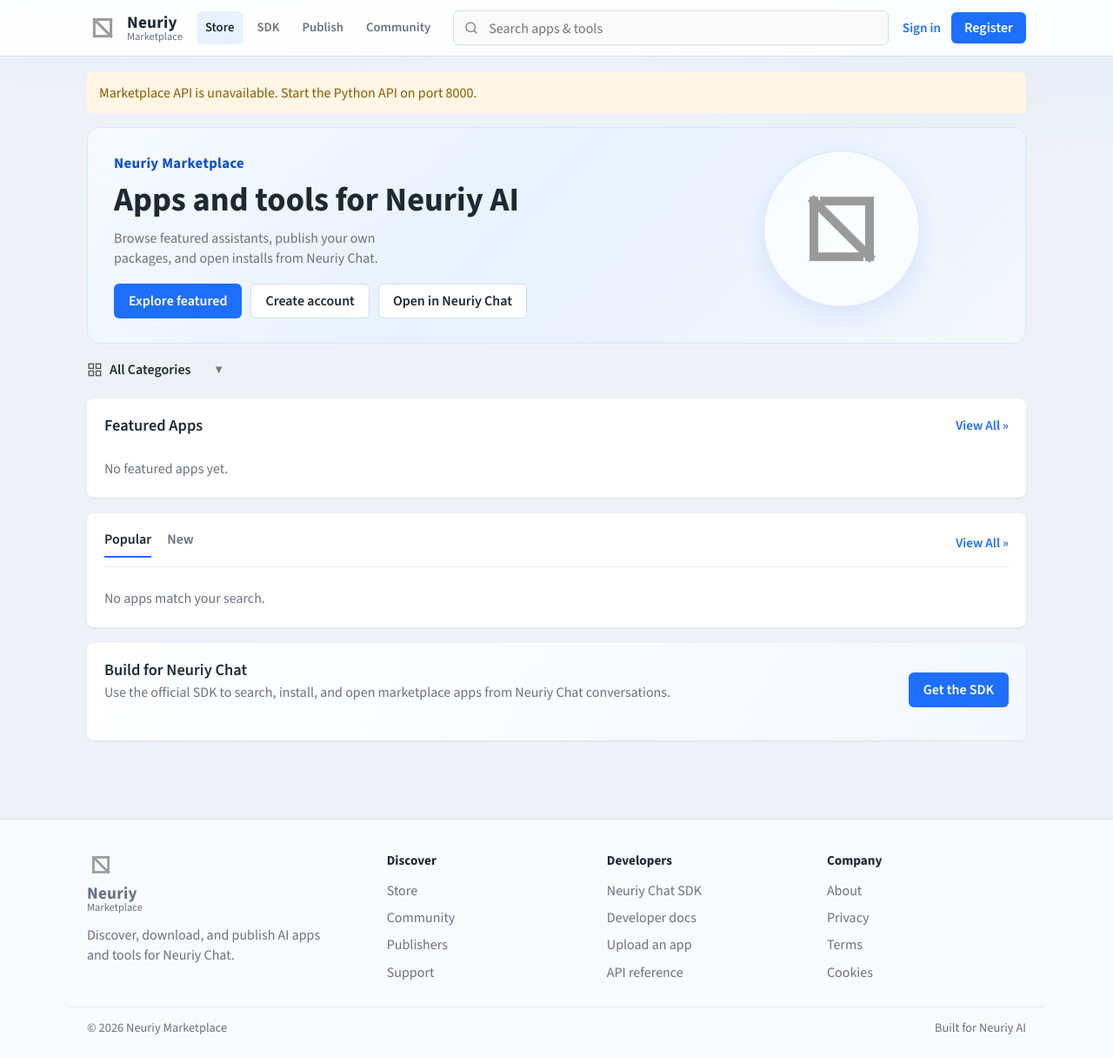
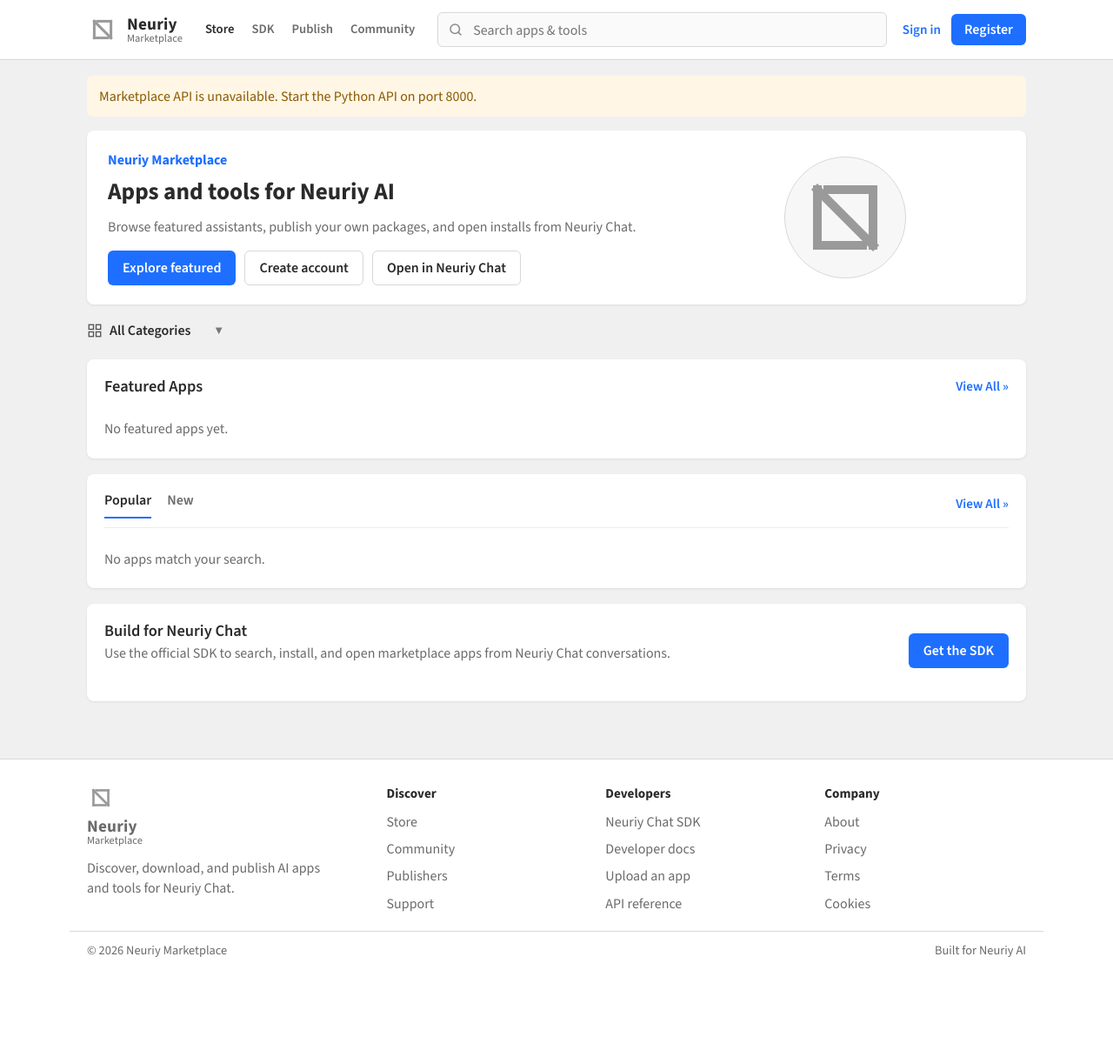
Before and after one commit to neuriy/Neuriy-Marketplace, an ASP.NET Core app: page / in a window 1280 px wide. Shown: the whole page at 87% size. After the commit the page ends 1100 px from the top, so only its background shows below. Run offline with ASP.NET Core 8, Linux system fonts and the light colour scheme; data that the repository does not hold is empty.

Commit message:
Restore original marketplace CSS look
Bring back the prior Firefox Marketplace-style CSS variables and base
styles, while keeping additive rules for the newer nav, user menu, and footer.

Co-authored-by: Erickson Hyppolite Poel <EricksonAtHome@users.noreply.github.com>

```diff
--- a/src/NeuriyMarketplace.Web/wwwroot/css/marketplace.css
+++ b/src/NeuriyMarketplace.Web/wwwroot/css/marketplace.css
@@ -1,9 +1,9 @@
 :root {
-  --bg: #eef2f6;
+  --bg: #f0f0f0;
   --surface: #ffffff;
-  --text: #1f2933;
-  --muted: #6b7280;
-  --border: #d7dee8;
+  --text: #2a2a2a;
+  --muted: #6b6b6b;
+  --border: #d8d8d8;
   --accent: #1e6fff;
   --accent-soft: #e8f1ff;
   --star: #c5c5c5;
@@ -15,7 +15,6 @@
   --shadow: 0 1px 3px rgba(0, 0, 0, 0.08);
   --radius: 8px;
   --font: "Source Sans 3", "Segoe UI", Helvetica, Arial, sans-serif;
-  --hero-grad: linear-gradient(135deg, #f7fbff 0%, #e8f1ff 45%, #f3f7fb 100%);
 }
 
 * {
@@ -31,10 +30,7 @@ html, body {
 body {
   font-family: var(--font);
   color: var(--text);
-  background:
-    radial-gradient(1200px 400px at 10% -10%, rgba(30, 111, 255, 0.08), transparent 60%),
-    radial-gradient(900px 360px at 90% 0%, rgba(30, 111, 255, 0.05), transparent 55%),
-    var(--bg);
+  background: var(--bg);
   line-height: 1.45;
 }
 
@@ -48,44 +44,18 @@ a:hover {
 }
 
 .site-header {
-  background: rgba(255, 255, 255, 0.92);
+  background: var(--surface);
   border-bottom: 1px solid var(--border);
-  backdrop-filter: blur(8px);
-  position: sticky;
-  top: 0;
-  z-index: 40;
 }
 
 .site-header__inner {
   max-width: 1120px;
   margin: 0 auto;
-  padding: 12px 20px;
+  padding: 14px 20px;
   display: grid;
-  grid-template-columns: auto auto 1fr auto;
-  gap: 16px;
+  grid-template-columns: auto 1fr auto;
+  gap: 18px;
   align-items: center;
-}
-
-.site-nav {
-  display: inline-flex;
-  gap: 6px;
-  align-items: center;
-}
-
-.site-nav__link {
-  color: var(--muted);
-  font-weight: 600;
-  font-size: 0.92rem;
-  padding: 8px 10px;
-  border-radius: 6px;
-  text-decoration: none;
-}
-
-.site-nav__link:hover,
-.site-nav__link.is-active {
-  color: var(--text);
-  background: var(--accent-soft);
-  text-decoration: none;
 }
 
 .brand {
@@ -504,51 +474,165 @@ a:hover {
 
 .site-footer {
   border-top: 1px solid var(--border);
-  background: #f8fafc;
-  margin-top: 24px;
+  background: var(--surface);
 }
 
-.site-footer__grid {
+.site-footer__inner {
   max-width: 1120px;
   margin: 0 auto;
-  padding: 36px 20px 20px;
-  display: grid;
-  grid-template-columns: 1.4fr 1fr 1fr 1fr;
-  gap: 24px;
-}
-
-.site-footer__grid h3 {
-  margin: 0 0 12px;
-  font-size: 0.95rem;
-}
-
-.site-footer__grid a {
-  display: block;
-  color: var(--muted);
-  margin: 0 0 8px;
-  font-weight: 500;
-}
-
-.site-footer__grid a:hover {
-  color: var(--accent);
-}
-
-.footer-brand p {
-  color: var(--muted);
-  margin: 12px 0 0;
-  max-width: 280px;
-}
-
-.site-footer__bottom {
-  max-width: 1120px;
-  margin: 0 auto;
-  padding: 14px 20px 22px;
+  padding: 16px 20px;
   display: flex;
   justify-content: space-between;
   gap: 12px;
-  border-top: 1px solid #e6ebf2;
   color: var(--muted);
   font-size: 0.9rem;
+}
+
+.header-user {
+  font-size: 0.9rem;
+  color: var(--muted);
+  font-weight: 600;
+}
+
+.header-link--button {
+  background: none;
+  border: 0;
+  padding: 0;
+  font: inherit;
+  cursor: pointer;
+}
+
+.inline-form {
+  display: inline;
+  margin: 0;
+}
+
+.muted {
+  color: var(--muted);
+}
+
+.subhead {
+  margin: 24px 0 12px;
+  font-size: 1.05rem;
+}
+
+.admin-table {
+  display: grid;
+  gap: 12px;
+}
+
+.admin-row {
+  display: flex;
+  justify-content: space-between;
+  gap: 16px;
+  align-items: flex-start;
+  padding: 12px 0;
+  border-bottom: 1px solid #ececec;
+}
+
+.admin-actions {
+  display: flex;
+  flex-wrap: wrap;
+  gap: 8px;
+  justify-content: flex-end;
+}
+
+.role-form {
+  display: inline-flex;
+  gap: 8px;
+  align-items: center;
+}
+
+.role-form select {
+  font: inherit;
+  border: 1px solid var(--border);
+  border-radius: 6px;
+  padding: 8px 10px;
+}
+
+.status-pill {
+  display: inline-block;
+  font-weight: 700;
+  font-size: 0.9rem;
+  margin: 4px 0 8px;
+}
+
+.status-pill--approved { color: #1f6b3a; }
+.status-pill--pending { color: #8a5a00; }
+.status-pill--blacklisted { color: #b42318; }
+
+code {
+  font-family: ui-monospace, SFMono-Regular, Menlo, Consolas, monospace;
+  font-size: 0.9em;
+}
+
+@media (max-width: 1100px) {
+  .app-row,
+  .app-grid {
+    grid-template-columns: repeat(5, minmax(0, 1fr));
+  }
+}
+
+@media (max-width: 820px) {
+  .site-header__inner {
+    grid-template-columns: 1fr auto;
+    grid-template-areas:
+      "brand actions"
+      "search search";
+  }
+
+  .brand { grid-area: brand; }
+  .search { grid-area: search; max-width: none; justify-self: stretch; }
+  .site-header__actions { grid-area: actions; }
+
+  .app-row,
+  .app-grid {
+    grid-template-columns: repeat(3, minmax(0, 1fr));
+  }
+
+  .field-row {
+    grid-template-columns: 1fr;
+  }
+}
+
+@media (max-width: 520px) {
+  .app-row,
+  .app-grid {
+    grid-template-columns: repeat(2, minmax(0, 1fr));
+  }
+
+  .detail {
+    flex-direction: column;
+  }
+
+  .site-footer__inner {
+    flex-direction: column;
+  }
+}
+
+/* --- Additive styles for newer markup (keeps original marketplace look) --- */
+.site-nav {
+  display: inline-flex;
+  gap: 4px;
+  align-items: center;
+}
+
+.site-nav__link {
+  color: var(--muted);
+  font-weight: 600;
+  font-size: 0.92rem;
+  padding: 6px 8px;
+  text-decoration: none;
+}
+
+.site-nav__link:hover,
+.site-nav__link.is-active {
+  color: var(--text);
+  text-decoration: none;
+}
+
+.site-header__inner {
+  grid-template-columns: auto auto 1fr auto;
 }
 
 .button--compact {
@@ -655,41 +729,29 @@ a:hover {
 .store-hero {
   display: grid;
   grid-template-columns: 1.4fr 0.8fr;
-  gap: 24px;
+  gap: 20px;
   align-items: center;
-  background: var(--hero-grad);
-  border: 1px solid #d9e6f8;
-  border-radius: 14px;
-  padding: 28px 30px;
+  background: var(--surface);
+  border-radius: var(--radius);
+  box-shadow: var(--shadow);
+  padding: 22px 24px;
   margin-bottom: 18px;
-  opacity: 0;
-  transform: translateY(8px);
-  transition: opacity 420ms ease, transform 420ms ease;
-}
-
-.store-hero.is-ready {
-  opacity: 1;
-  transform: translateY(0);
 }
 
 .store-hero__brand {
-  margin: 0 0 8px;
-  font-size: 1.05rem;
+  margin: 0 0 6px;
   font-weight: 700;
-  letter-spacing: 0.02em;
-  color: #0b4fd0;
+  color: var(--accent);
 }
 
 .store-hero__title {
-  margin: 0 0 10px;
-  font-size: clamp(1.8rem, 3vw, 2.4rem);
-  line-height: 1.15;
+  margin: 0 0 8px;
+  font-size: 1.7rem;
 }
 
 .store-hero__lede {
-  margin: 0 0 18px;
+  margin: 0 0 16px;
   color: var(--muted);
-  max-width: 42ch;
 }
 
 .store-hero__actions {
@@ -704,25 +766,16 @@ a:hover {
 }
 
 .store-hero__orbit {
-  width: 180px;
-  height: 180px;
+  width: 140px;
+  height: 140px;
   border-radius: 50%;
   display: grid;
   place-items: center;
-  background: rgba(255, 255, 255, 0.7);
-  border: 1px solid #d5e4f8;
-  box-shadow: 0 10px 30px rgba(30, 111, 255, 0.12);
-  animation: floaty 4.5s ease-in-out infinite;
+  background: #f7f7f7;
+  border: 1px solid var(--border);
 }
 
-@keyframes floaty {
-  0%, 100% { transform: translateY(0); }
-  50% { transform: translateY(-8px); }
-}
-
-.panel--cta {
-  background: linear-gradient(120deg, #ffffff, #f3f8ff);
-}
+.panel--cta { margin-top: 0; }
 
 .cta-row {
   display: flex;
@@ -761,121 +812,61 @@ a:hover {
   margin-bottom: 18px;
 }
 
-.muted { color: var(--muted); }
-.inline-form { display: inline; margin: 0; }
-.subhead { margin: 24px 0 12px; font-size: 1.05rem; }
+.site-footer__grid {
+  max-width: 1120px;
+  margin: 0 auto;
+  padding: 28px 20px 12px;
+  display: grid;
+  grid-template-columns: 1.4fr 1fr 1fr 1fr;
+  gap: 20px;
+}
 
-.admin-table { display: grid; gap: 12px; }
-.admin-row {
+.site-footer__grid h3 {
+  margin: 0 0 10px;
+  font-size: 0.95rem;
+}
+
+.site-footer__grid a {
+  display: block;
+  color: var(--muted);
+  margin: 0 0 8px;
+  font-weight: 500;
+}
+
+.site-footer__grid a:hover { color: var(--accent); }
+
+.footer-brand p {
+  color: var(--muted);
+  margin: 12px 0 0;
+  max-width: 280px;
+}
+
+.site-footer__bottom {
+  max-width: 1120px;
+  margin: 0 auto;
+  padding: 12px 20px 18px;
   display: flex;
   justify-content: space-between;
-  gap: 16px;
-  align-items: flex-start;
-  padding: 12px 0;
-  border-bottom: 1px solid #ececec;
-}
-.admin-actions {
-  display: flex;
-  flex-wrap: wrap;
-  gap: 8px;
-  justify-content: flex-end;
-}
-.role-form {
-  display: inline-flex;
-  gap: 8px;
-  align-items: center;
-}
-.role-form select {
-  font: inherit;
-  border: 1px solid var(--border);
-  border-radius: 6px;
-  padding: 8px 10px;
-}
-.status-pill {
-  display: inline-block;
-  font-weight: 700;
+  gap: 12px;
+  border-top: 1px solid var(--border);
+  color: var(--muted);
   font-size: 0.9rem;
-  margin: 4px 0 8px;
-}
-.status-pill--approved { color: #1f6b3a; }
-.status-pill--pending { color: #8a5a00; }
-.status-pill--blacklisted { color: #b42318; }
-code {
-  font-family: ui-monospace, SFMono-Regular, Menlo, Consolas, monospace;
-  font-size: 0.9em;
-}
-
-@media (max-width: 1100px) {
-  .app-row,
-  .app-grid {
-    grid-template-columns: repeat(5, minmax(0, 1fr));
-  }
 }
 
 @media (max-width: 980px) {
-  .site-header__inner {
-    grid-template-columns: auto 1fr auto;
-  }
-
-  .site-nav {
-    display: none;
-  }
-
-  .site-footer__grid {
-    grid-template-columns: 1fr 1fr;
-  }
-
-  .store-hero {
-    grid-template-columns: 1fr;
-  }
-
-  .store-hero__visual {
-    display: none;
-  }
+  .site-nav { display: none; }
+  .site-header__inner { grid-template-columns: auto 1fr auto; }
+  .site-footer__grid { grid-template-columns: 1fr 1fr; }
+  .store-hero { grid-template-columns: 1fr; }
+  .store-hero__visual { display: none; }
 }
 
 @media (max-width: 820px) {
-  .site-header__inner {
-    grid-template-columns: 1fr auto;
-    grid-template-areas:
-      "brand actions"
-      "search search";
-  }
-
-  .brand { grid-area: brand; }
-  .search { grid-area: search; max-width: none; justify-self: stretch; }
-  .site-header__actions { grid-area: actions; }
-
   .user-menu__meta { display: none; }
-
-  .app-row,
-  .app-grid {
-    grid-template-columns: repeat(3, minmax(0, 1fr));
-  }
-
-  .field-row,
-  .cta-row,
-  .site-footer__bottom {
-    flex-direction: column;
-    align-items: flex-start;
-  }
-
-  .cta-row {
-    display: grid;
-  }
+  .cta-row { display: grid; }
+  .site-footer__bottom { flex-direction: column; }
 }
 
 @media (max-width: 520px) {
-  .app-row,
-  .app-grid {
-    grid-template-columns: repeat(2, minmax(0, 1fr));
-  }
-
-  .detail {
-    flex-direction: column;
-  }
-
-  .site-footer__grid {
-    grid-template-columns: 1fr;
-  }
+  .site-footer__grid { grid-template-columns: 1fr; }
 }
```
Also changed, not shown: other parts of src/NeuriyMarketplace.Web/wwwroot/css/marketplace.css (+14 -26 lines).
